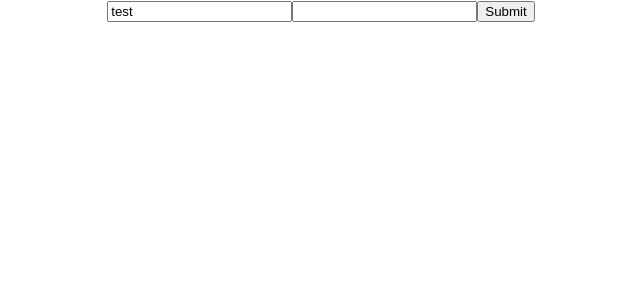
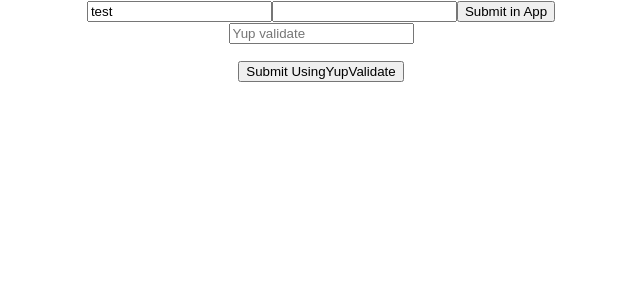
Before and after one commit to platium111/9.forms, a React (Create React App) app: page / in a window 1280 px wide. Shown: the top 300 px of the page, without its empty margins (319-959 px from the left). Built offline with nearby package versions, Linux system fonts and the light colour scheme.

Commit message:
feat: using different form

```diff
--- a/src/App.js
+++ b/src/App.js
@@ -1,8 +1,10 @@
 import "./App.css";
 import { useForm } from "react-hook-form";
+import { useState } from "react";
+import UsingDifferentForm from "./UsingYupValidate";
 
 /**
- * - each time typing in input, it renders again
+ * - each time typing in input, it doesn't render again, only RENDER on submit because using set state data from useState
  * - `errors` changes value in real time, it has error inside it if data changes
  * @returns
  */
@@ -14,12 +16,16 @@ function App() {
     watch,
   } = useForm();
 
+  const [formData, setFormData] = useState();
+
   const onSubmit = (data) => {
     console.log("submit ", data);
+    setFormData(data);
   };
 
-  console.log("username =", watch("username"));
+  console.log("username =", watch("game"));
   console.log("error", errors);
+  console.log("formData", formData);
 
   return (
     <div className="App">
@@ -29,12 +35,15 @@ function App() {
           {...register("username", { required: true, maxLength: 10 })}
         ></input>
         {errors.usename && <p>Need to fill out username</p>}
+        <input {...register("password", { required: true })}></input>
+        {errors.password?.type === "required" && (
+          <p>Need to fill out password</p>
+        )}
 
-        <input {...register("password", { required: true })}></input>
-        {errors.password && <p>Need to fill out password</p>}
+        {<input type="submit" value="Submit in App" />}
+      </form>
 
-        <input type="submit" />
-      </form>
+      {<UsingDifferentForm register={register} errors={errors} />}
     </div>
   );
 }
--- /dev/null
+++ b/src/UsingYupValidate.js
@@ -0,0 +1,34 @@
+import React from "react";
+import { useForm } from "react-hook-form";
+
+const UsingDifferentForm = () => {
+  // [learn] cannot use useForm in different components (has the same <form>)
+  // to make the same <form> using in different components, need to pass `register, handleSubmit` to other components
+
+  // [learn] can use different <form> with the same level, if it's nested, consider passing `register` through props
+  // data belong to specific <form>, different from each other
+  const {
+    register,
+    handleSubmit,
+    formState: { errors },
+  } = useForm();
+
+  const onSubmit = (data) => console.log("UsingYupValidate data", data);
+
+  return (
+    <div>
+      <form onSubmit={handleSubmit(onSubmit)}>
+        <input
+          name="game"
+          placeholder="Yup validate"
+          {...register("game", { required: true })}
+        ></input>
+        <p>{errors.firstName?.message}</p>
+
+        <input type="submit" value="Submit UsingYupValidate" />
+      </form>
+    </div>
+  );
+};
+
+export default UsingDifferentForm;
```
